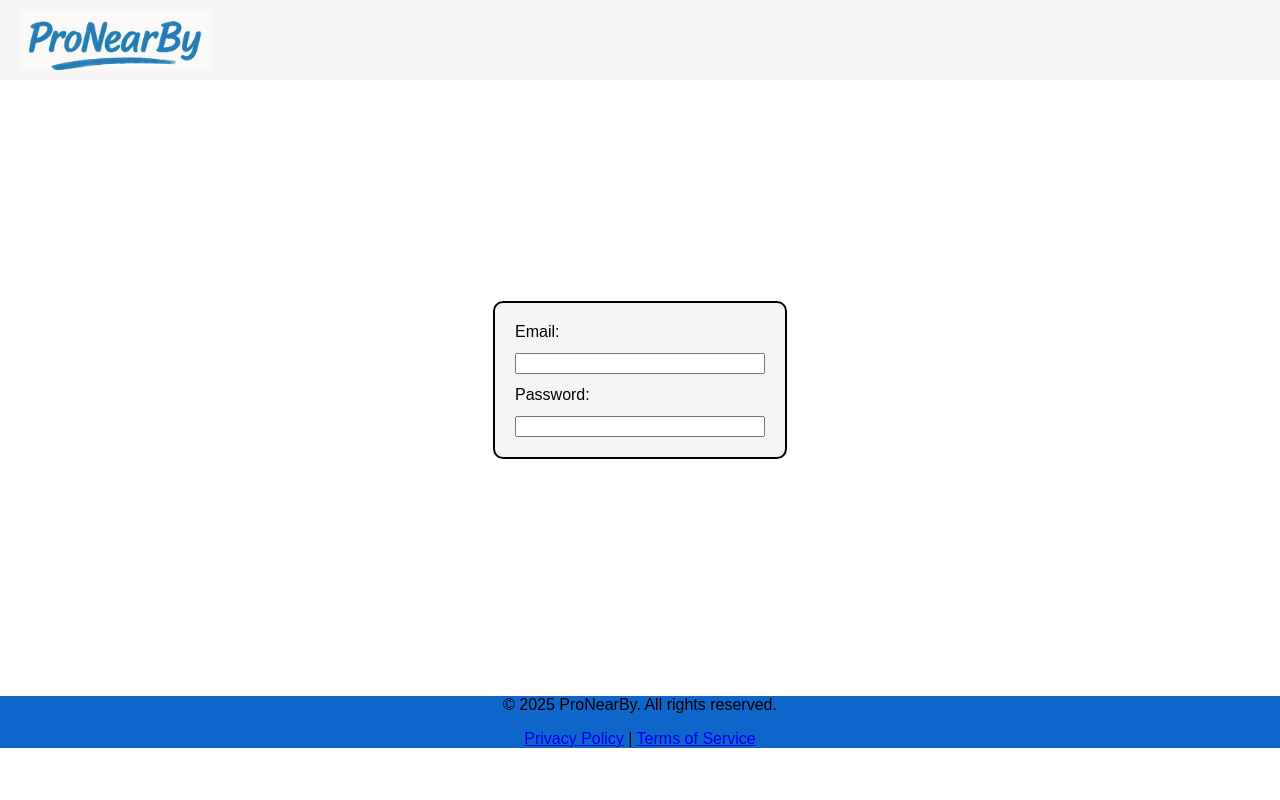
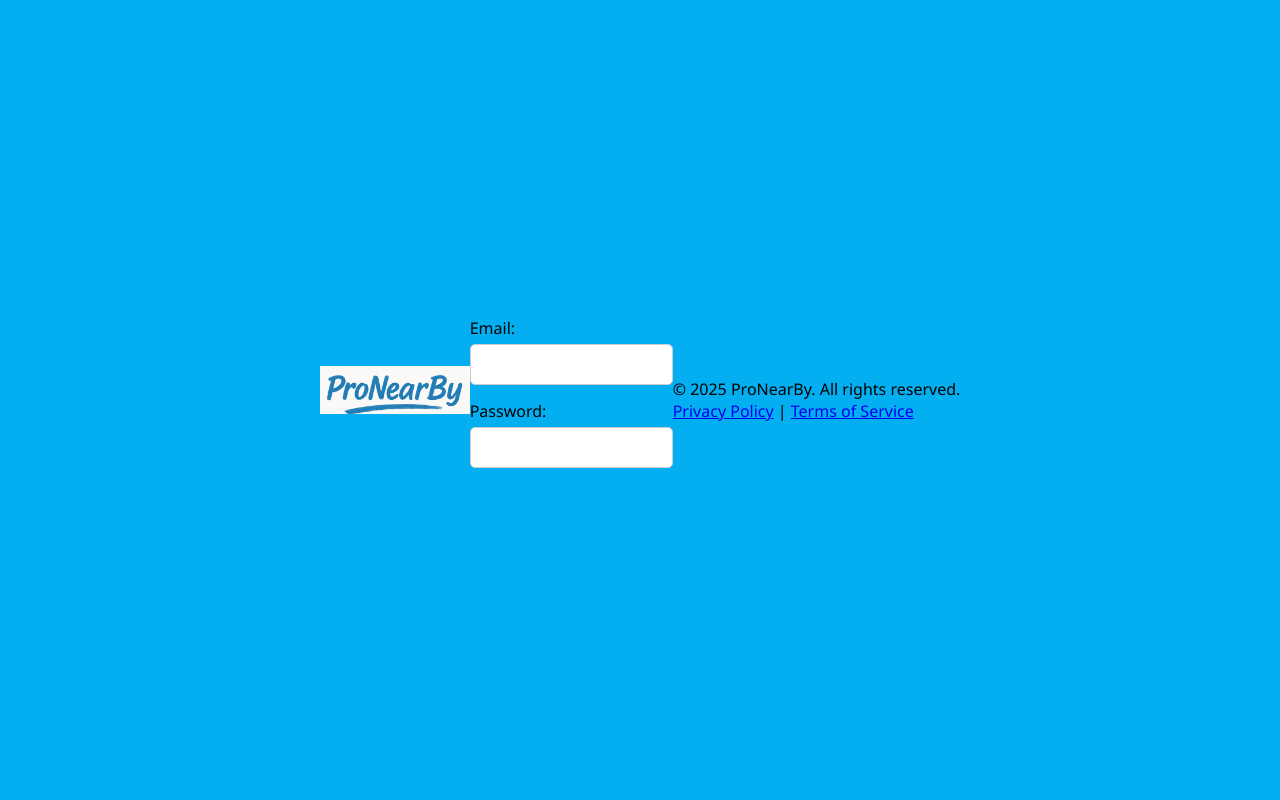
Before and after one commit to lionhamza/ProNearBy_2, a Flask app: template website/templates/login.html in a window 1280 px wide. Run offline with Flask 3, Linux system fonts and the light colour scheme; the template is opened without the code that fills it, so the values that code supplies are empty.

Commit message:
Add files via upload

```diff
--- a/website/static/login.css
+++ b/website/static/login.css
@@ -1,59 +1,96 @@
-body {
+/* Basic Reset */
+* {
   margin: 0;
-  font-family: Arial, sans-serif;
+  padding: 0;
+  box-sizing: border-box;
 }
 
-header {
-  position: relative;
-  height: 60px; /* increased height to better fit a visible logo */
-  background-color:whitesmoke;
-  padding: 10px;
+body {
+  font-family: "Segoe UI", Tahoma, Geneva, Verdana, sans-serif;
+  background: #03aef1;
+  display: flex;
+  justify-content: center;
+  align-items: center;
+  height: 100vh;
 }
 
-.logo-container {
-  position: absolute;
-  top: 10px;
-  left: 20px; /* changed from right to left */
+.login-container {
+  width: 100%;
+  max-width: 400px;
+  padding: 20px;
+}
+
+.login-box {
+  background-color: #fff;
+  padding: 30px;
+  border-radius: 8px;
+  box-shadow: 0 4px 10px rgba(0, 0, 0, 0.1);
 }
 
 .logo {
-  height: 60px;  /* decreased size of the logo */
-  width: auto;
+  display: block;
+  margin: 0 auto 20px;
+  max-width: 150px;
 }
 
-
-.parent {
-      display: flex;
-      justify-content: center;
-      align-items: center;
-      height: 75vh;
-      background-color: white;
-    }
-
-.container {
-  width: 250px;
-  background-color: whitesmoke;
-  color: black;
-  font-size: 16px;
-  padding: 20px;
-  border-radius: 10px;
-  border: 2px solid black;
-
-  display: flex;
-  flex-direction: column;
-  gap: 12px;
+h2 {
+  text-align: center;
+  margin-bottom: 25px;
 }
 
 label {
-  color: black;
-  font-size: medium;
+  display: block;
+  margin-bottom: 5px;
+  font-weight: 500;
 }
 
-footer{
-    text-align: center;
-    background-color: rgb(15, 102, 202);
+input[type="text"],
+input[type="password"] {
+  width: 100%;
+  padding: 12px;
+  margin-bottom: 15px;
+  border: 1px solid #ccc;
+  border-radius: 5px;
 }
 
-.textC{
-    color: black;
+.options {
+  display: flex;
+  justify-content: space-between;
+  align-items: center;
+  margin-bottom: 20px;
+  font-size: 0.9em;
 }
+
+.options a {
+  color: #0073e6;
+  text-decoration: none;
+}
+
+.social-btn {
+  width: 45px;
+  height: 45px;
+  border-radius: 50%;
+  border: none;
+  color: white;
+  font-weight: bold;
+  font-size: 1rem;
+  cursor: pointer;
+  display: flex;
+  justify-content: center;
+  align-items: center;
+}
+
+button:hover {
+  background-color: #005bb5;
+}
+
+.signup-link {
+  text-align: center;
+  margin-top: 20px;
+}
+
+.signup-link a {
+  color: #0073e6;
+  text-decoration: none;
+  font-weight: bold;
+  }
```
